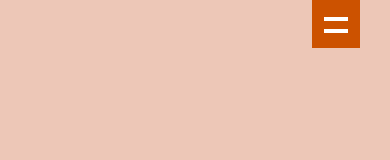
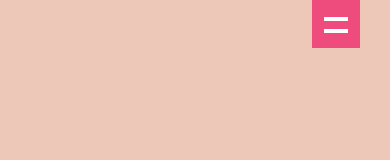
Before and after one commit to Yutuc/happyhaus-website, a React (Create React App) app: page / in a window 390 px wide. Shown: the top 160 px of the page. Built offline with nearby package versions, Linux system fonts and the light colour scheme.

Commit message:
Changed the colors of the hamburger icon in mobile mode

```diff
--- a/public/css/media-queries.css
+++ b/public/css/media-queries.css
@@ -112,7 +112,7 @@
 	   width: 48px;
 		height: 48px;
 		text-align: left;
-		background-color: #CC5200;
+		background-color: #ee4c7c;
 		position: relative;
       border: none;
       float: right;
@@ -129,7 +129,7 @@
 	#nav-wrap > a:before,
    #nav-wrap > a:after {
 	   position: absolute;
-		border: 2px solid #fff;
+		border: 2px solid white;
 		top: 35%;
 		left: 25%;
 		right: 25%;
@@ -160,7 +160,7 @@
 	#nav-wrap:target > ul#nav	{
 	   display: block;
       padding: 30px 20px 48px 20px;
-      background: #1f2024;
+      background: #ee4c7c;
       margin: 0 30px;
       clear: both;
    }
@@ -171,8 +171,8 @@
       margin: 0 auto;
       padding: 0 4%;
       text-align: left;
-      border-bottom: 1px solid #2D2E34;
-      border-bottom-style: dotted;
+      border-bottom: 1px solid white;
+      border-bottom-style: solid;
    }
 
    ul#nav li a {
@@ -184,6 +184,7 @@
       border: none;
    }
 
+   ul#nav li.current a { color: black; }
 
    /* Header Styles
    -------------------------------------------------------------------- */
--- a/src/Components/Careers.js
+++ b/src/Components/Careers.js
@@ -106,7 +106,7 @@ class About extends Component {
                         //     emailTextFieldValue = "";
                         // }
                         }}>
-                        <Paper className={useStyles.finish} style={{fontSize: 28, color: 'white', backgroundColor: "#25274D", padding: .75, borderRadius: "7%", fontWeight: "700"}}>&#160;&#160;&#160;Apply&#160;&#160;&#160;</Paper>
+                        <Paper className={useStyles.finish} style={{fontSize: 25, color: 'white', backgroundColor: "#25274D", padding: .75, borderRadius: "7%", fontWeight: "700"}}>&#160;&#160;&#160;Apply&#160;&#160;&#160;</Paper>
                 </Button>
             </div>
           </div>
```
